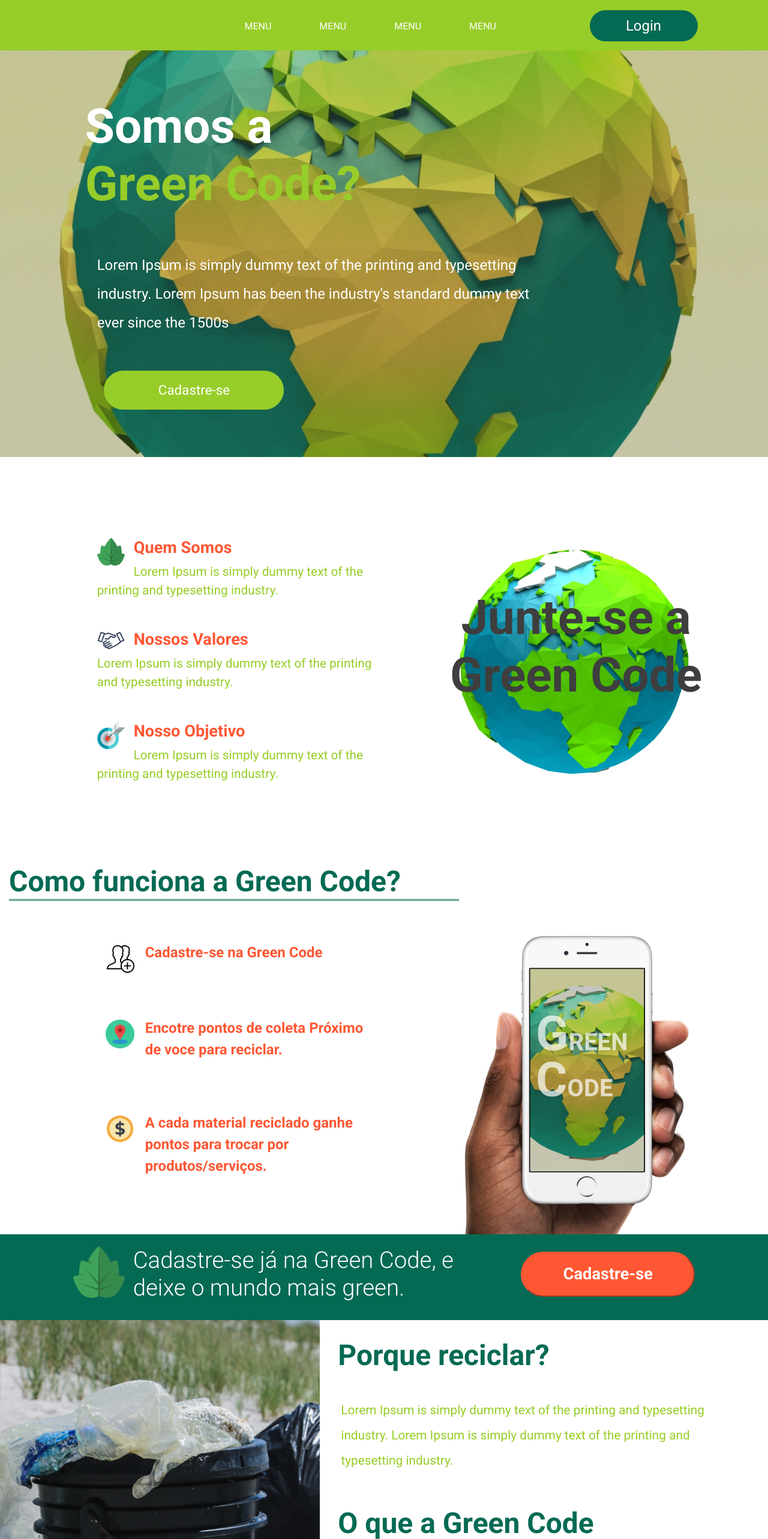
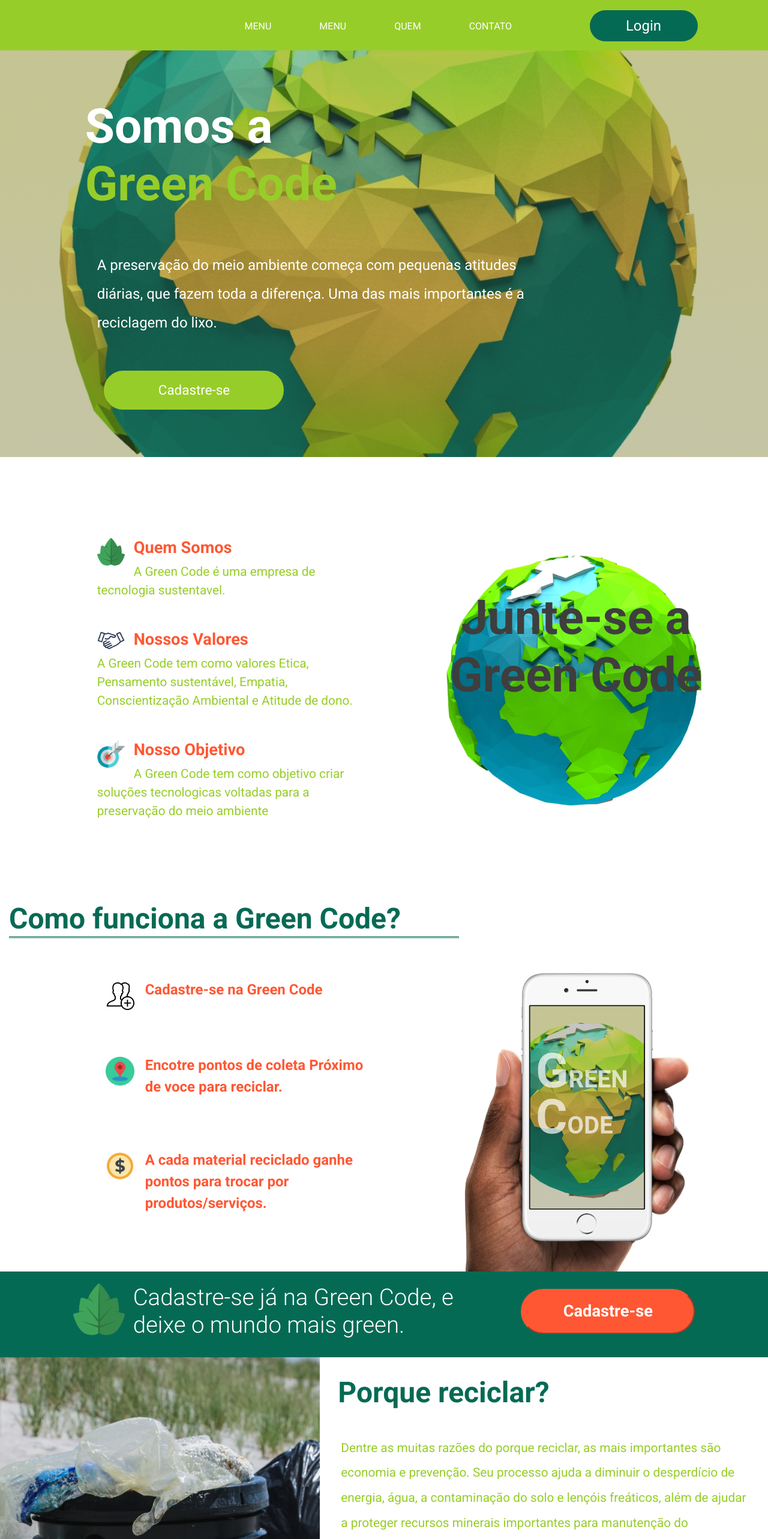
Before and after one commit to erickkaiquesilva/GreenCode, a React (Create React App) app in the folder greencode-web/: page / in a window 1280 px wide. Shown: the top 2566 px of the page at 60% size. Built offline with nearby package versions, Linux system fonts and the light colour scheme.

Commit message:
Alteração do front

```diff
--- a/greencode-web/src/Components/NavBar/navbar.js
+++ b/greencode-web/src/Components/NavBar/navbar.js
@@ -12,8 +12,8 @@ export default class NavBar extends Component {
                         <ul>
                             <li>MENU</li>
                             <li>MENU</li>
-                            <li>MENU</li>
-                            <li>MENU</li>
+                            <li>QUEM</li>
+                            <li>CONTATO</li>
                         </ul>
                     </div>
                     <div className="btn-login col-lg-3">
--- a/greencode-web/src/scenes/Intro/index.js
+++ b/greencode-web/src/scenes/Intro/index.js
@@ -46,10 +46,12 @@ export default class Intro extends Component {
                     <div className="row">
                         <div className="col-lg-1"></div>
                         <div className="col-lg-10 conteudo-intro">
-                            <h1>Somos a <br /><div className="green-primary">Green Code?</div></h1>
+                            <h1>Somos a <br /><div className="green-primary">Green Code</div></h1>
                             <p>
-                                Lorem Ipsum is simply dummy text of the printing and typesetting industry.
-                                Lorem Ipsum has been the industry's standard dummy text ever since the 1500s
+                            A preservação do meio ambiente
+                            começa com pequenas atitudes diárias,
+                            que fazem toda a diferença.
+                            Uma das mais importantes é a reciclagem do lixo.
                             </p>
                             <button>Cadastre-se</button>
                         </div>
@@ -68,21 +70,21 @@ export default class Intro extends Component {
                                         <img src={iconQuemsomos} />
                                         <h2>Quem Somos</h2>
                                         <p>
-                                            Lorem Ipsum is simply dummy text of the printing and typesetting industry.
+                                            A Green Code é uma empresa de tecnologia sustentavel.
                                         </p>
                                     </li>
                                     <li>
                                         <img src={iconValores} />
                                         <h2>Nossos Valores</h2>
                                         <p>
-                                            Lorem Ipsum is simply dummy text of the printing and typesetting industry.
+                                            A Green Code tem como valores Etica, Pensamento sustentável, Empatia, Conscientização Ambiental e Atitude de dono.
                                         </p>
                                     </li>
                                     <li>
                                         <img src={iconObjetivo} />
                                         <h2>Nosso Objetivo</h2>
                                         <p>
-                                            Lorem Ipsum is simply dummy text of the printing and typesetting industry.
+                                        A Green Code tem como objetivo criar soluções tecnologicas voltadas para a preservação do meio ambiente
                                         </p>
                                     </li>
                                 </ul>
@@ -147,13 +149,13 @@ export default class Intro extends Component {
                         <article className="col-lg-7 explicacao-reciclar">
                             <h1>Porque reciclar?</h1>
                             <p>
-                                Lorem Ipsum is simply dummy text of the printing and typesetting industry.
-                                Lorem Ipsum is simply dummy text of the printing and typesetting industry.
+                            Dentre as muitas razões do porque reciclar, as mais importantes são economia e prevenção.
+                            Seu processo ajuda a diminuir o desperdício de energia, água, a contaminação do solo e lençóis freáticos,
+                            além de ajudar a proteger recursos minerais importantes para manutenção do ecossistema e a vida humana.
                             </p>
                             <h1>O que a Green Code <br />recicla?</h1>
                             <p>
-                                Lorem Ipsum is simply dummy text of the printing and typesetting industry.
-                                Lorem Ipsum is simply dummy text of the printing and typesetting industry.
+                            No momento a Green Code recicla Plasticos e Vidros.
                             </p>
                             <div className="iconsReciclagem">
                                 <ul>
@@ -198,42 +200,8 @@ export default class Intro extends Component {
                         <div className="col-lg-1"></div>
                         <article className="col-lg-3 box-equipe">
                             <img src={ImageTeste1} />
-                            <h4>Victor Ferreira</h4>
-                            <p>Design da Green Code, e apaixonado pela melhoria do meio ambiente.</p>
-                            <ul>
-                                <li><img src={iconGit} /></li>
-                                <li><img src={iconFacebook} /></li>
-                            </ul>
-                        </article>
-                        <article className="col-lg-3 box-equipe">
-                            <img src={ImageTeste2} />
                             <h4>Ana Carolina</h4>
                             <p>Scrum Master Green Code, e uma eterna defensora contra os maltratos ao nosso meio ambiente.</p>
-                            <ul>
-                                <li><img src={iconGit} /></li>
-                                <li><img src={iconFacebook} /></li>
-                            </ul>
-                        </article>
-                        <article className="col-lg-3 box-equipe">
-                            <img src={ImageTeste2} />
-                            <h4>Gustavo Ferreira</h4>
-                            <p>DevOps Green Code, e lutando para que sua cidade fique mais limpa com o uso da tecnologia.</p>
-                            <ul>
-                                <li><img src={iconGit} /></li>
-                                <li><img src={iconFacebook} /></li>
-                            </ul>
-                        </article>
-                        <div className="col-lg-1"></div>
-                    </div>
-
-                    <div className="espaco"></div>
-
-                    <div className="row">
-                        <div className="col-lg-1"></div>
-                        <article className="col-lg-3 box-equipe">
-                            <img src={ImageTeste1} />
-                            <h4>Lucas Castro Melo</h4>
-                            <p>Lorem Ipsum is simply dummy text of the printing and typesetting industry.</p>
                             <ul>
                                 <li><img src={iconGit} /></li>
                                 <li><img src={iconFacebook} /></li>
@@ -250,8 +218,42 @@ export default class Intro extends Component {
                         </article>
                         <article className="col-lg-3 box-equipe">
                             <img src={ImageTeste2} />
-                            <h4>Erick Silva</h4>
+                            <h4>Lucas Castro de Melo</h4>
                             <p>Lorem Ipsum is simply dummy text of the printing and typesetting industry.</p>
+                            <ul>
+                                <li><img src={iconGit} /></li>
+                                <li><img src={iconFacebook} /></li>
+                            </ul>
+                        </article>
+                        <div className="col-lg-1"></div>
+                    </div>
+
+                    <div className="espaco"></div>
+
+                    <div className="row">
+                        <div className="col-lg-1"></div>
+                        <article className="col-lg-3 box-equipe">
+                            <img src={ImageTeste1} />
+                            <h4>Gustavo Ferreira</h4>
+                            <p>DevOps Green Code, e lutando para que sua cidade fique mais limpa com o uso da tecnologia.</p>
+                            <ul>
+                                <li><img src={iconGit} /></li>
+                                <li><img src={iconFacebook} /></li>
+                            </ul>
+                        </article>
+                        <article className="col-lg-3 box-equipe">
+                            <img src={ImageTeste2} />
+                            <h4>Erick da Silva</h4>
+                            <p>Lorem Ipsum is simply dummy text of the printing and typesetting industry.</p>
+                            <ul>
+                                <li><img src={iconGit} /></li>
+                                <li><img src={iconFacebook} /></li>
+                            </ul>
+                        </article>
+                        <article className="col-lg-3 box-equipe">
+                            <img src={ImageTeste2} />
+                            <h4>Victor Ferreira</h4>
+                            <p>Design da Green Code, e apaixonado pela melhoria do meio ambiente.</p>
                             <ul>
                                 <li><img src={iconGit} /></li>
                                 <li><img src={iconFacebook} /></li>
```
